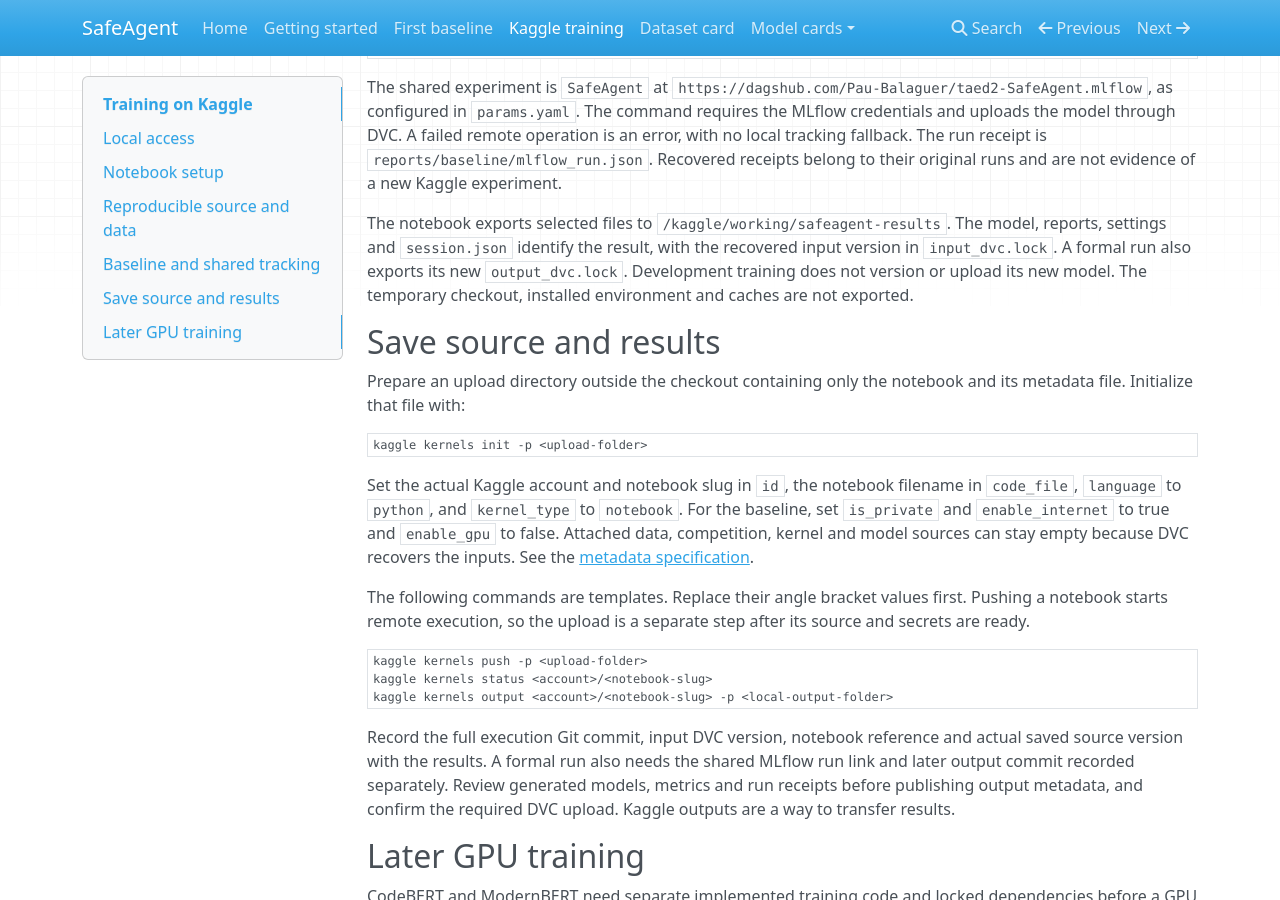
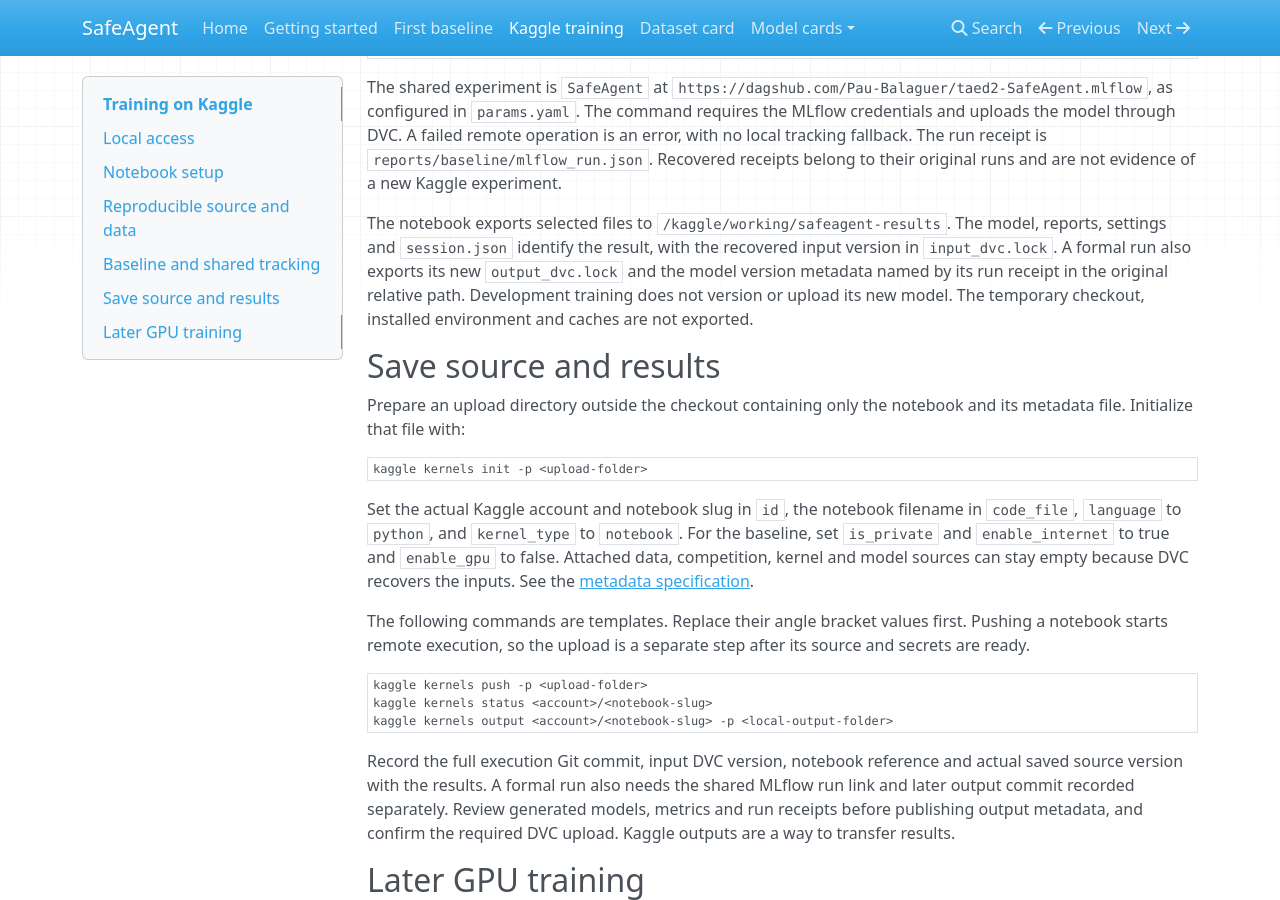
Before and after one commit to taed2-2627q1-gced-upc/taed2-SafeAgent, an MkDocs documentation site: the page built from docs/kaggle-training.md, in a window 1280 px wide and 900 px high, scrolled down 1972 px. Built offline with MkDocs 1.6.1, drawn with Linux system fonts in a browser that asks for light colours; nearby versions of some CDN libraries.

Commit message:
fix(training): preserve model version metadata

```diff
--- a/docs/kaggle-training.md
+++ b/docs/kaggle-training.md
@@ -116,7 +116,8 @@ to their original runs and are not evidence of a new Kaggle experiment.
 The notebook exports selected files to `/kaggle/working/safeagent-results`.
 The model, reports, settings and `session.json` identify the result, with the
 recovered input version in `input_dvc.lock`. A formal run also exports its new
-`output_dvc.lock`. Development training does not version or upload its new model.
+`output_dvc.lock` and the model version metadata named by its run receipt in the
+original relative path. Development training does not version or upload its new model.
 The temporary checkout, installed environment and caches are not exported.
 
 ## Save source and results
```
Also changed, not shown: 1 other file.
